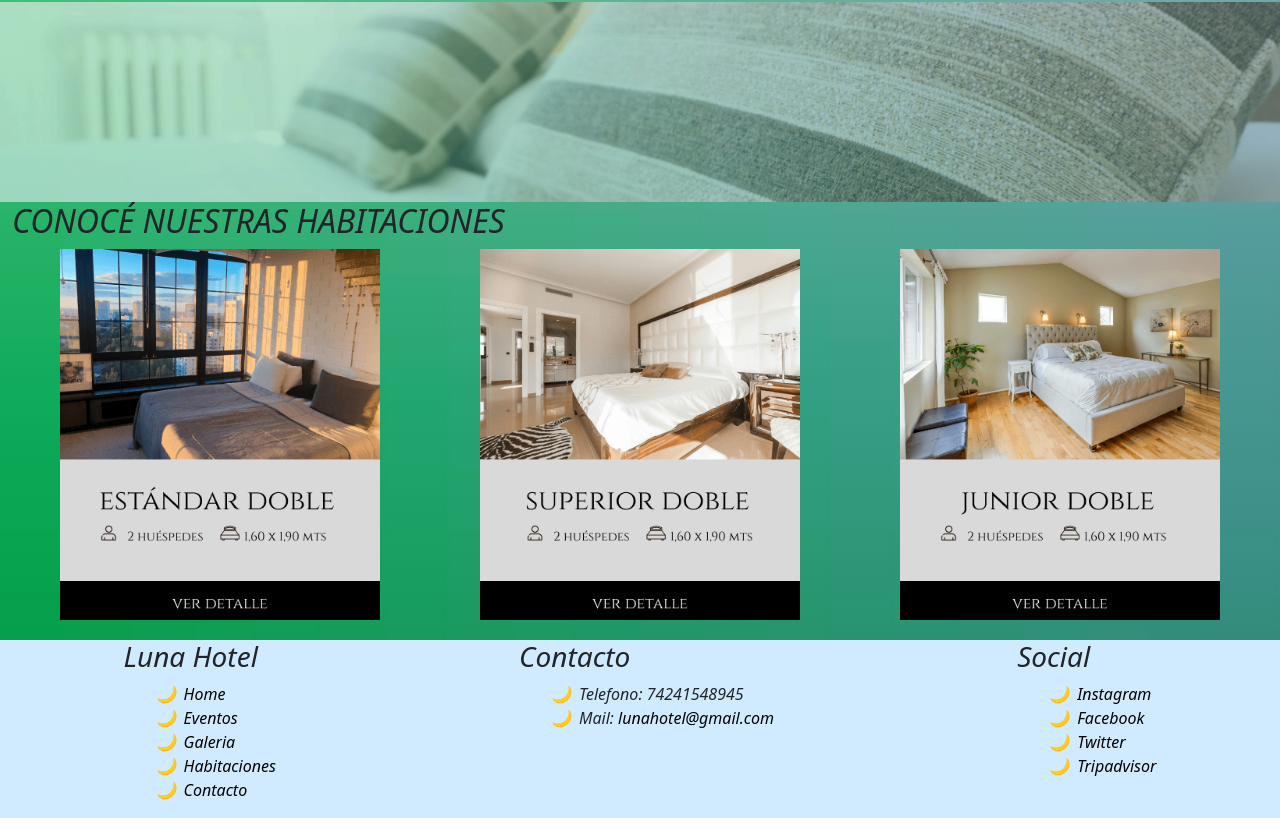
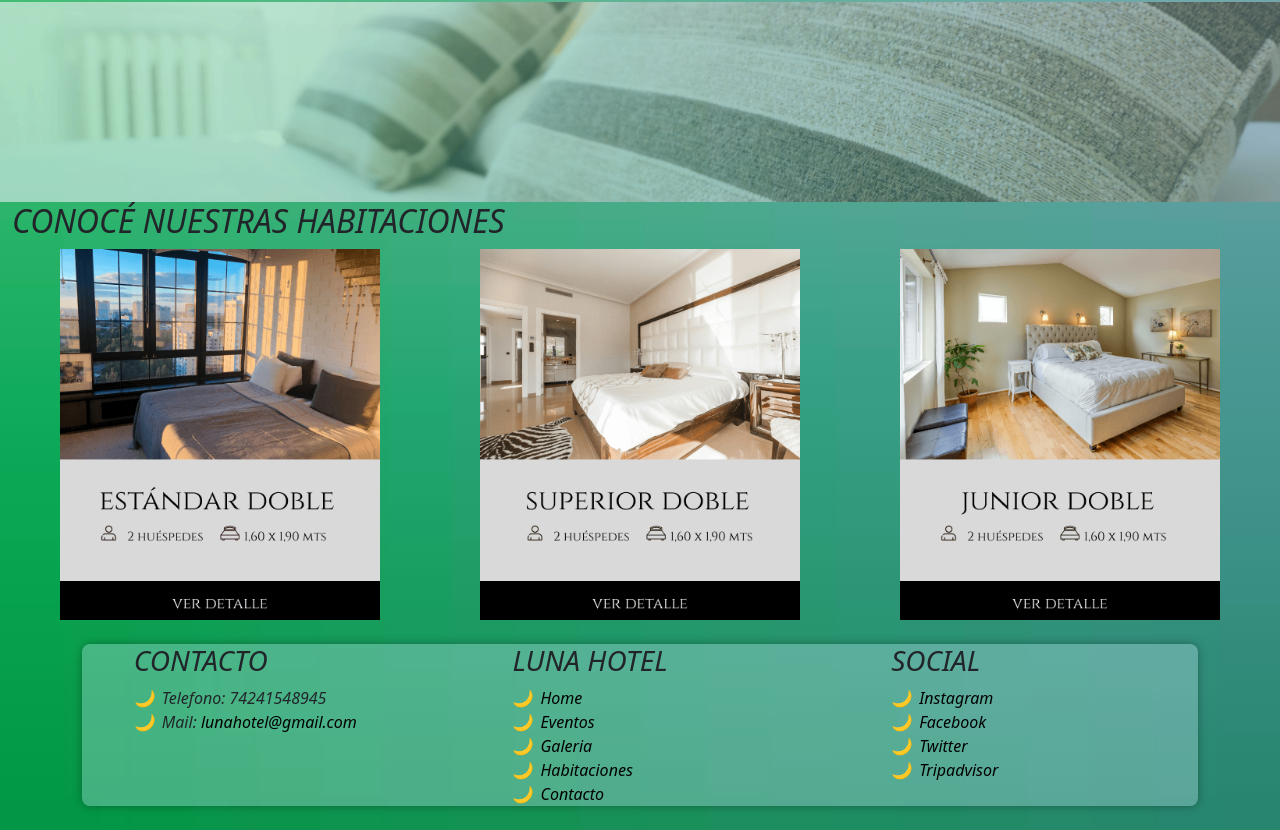
Before and after one commit to NahuelLizardo/lizardo-coder-project, a plain HTML site: page index.html in a window 1280 px wide. Shown: the part 1576-2406 px from the top of the page. Drawn offline with nearby package versions, Linux system fonts and the light colour scheme.

Commit message:
footer responsive

```diff
--- a/css/styles.css
+++ b/css/styles.css
@@ -39,7 +39,9 @@ body{
 /* ---------------------------- */
 
 .header {
-    background-color: #d0ebff;
+    background-color: rgb(208, 235, 255,0.3);
+    border-radius: 8px;
+    box-shadow: 0 0 10px rgba(0,0,0,0.3);
     display: flex;
     flex-wrap: wrap;
     justify-content: space-between;
@@ -80,7 +82,7 @@ body{
 
 .nav-menu li a:hover{
     text-decoration: underline;
-    text-decoration-color: #d0ebff;
+    text-decoration-color: rgb(208, 235, 255,0.3);
 }
 
 .portada-image {
@@ -179,12 +181,20 @@ body{
 }
 
 .footer-1{
-    background-color: #d0ebff;
+    background-color: rgb(209, 235, 255,0.3);
+    border-radius: 8px;
+    box-shadow: 0 0 10px rgba(0,0,0,0.3);
     margin-top: 20px;
     display: flex;
     flex-wrap: wrap;
     justify-content: space-around;
     gap: 20px;
+}
+
+@media (max-width: 550px) {
+    .footer-1 {flex-direction: column;
+        align-content: center;
+    }
 }
 
 .list-footer{
@@ -204,7 +214,7 @@ body{
 
 .list-footer li a:hover{
     text-decoration: underline;
-    text-decoration-color: #d0ebff;
+    text-decoration-color: rgb(208, 235, 255,0.3);
 }
 
 /* ---------------------------------- */
--- a/index.html
+++ b/index.html
@@ -116,13 +116,26 @@
 
     </main>
 
-    <footer>
-    <div class="container-fluid footer-1">
-        <div class="item-footer">
-            <h3>Luna Hotel</h3>
+
+    <footer class="text-center text-lg-start">
+    <div class="container p-4">
+    <div class="row footer-1">
+
+        <div class="col-lg-3 col-md-6 mb-4 mb-md-0 item-footer">
+
+            <h3 class="text-uppercase">Contacto</h3>
+            <ul class="list-unstyled mb-0 list-footer">
+
+                <li>Telefono: 74241548945</li>
+                <li>Mail: <a href="mailto:lunahotel@gmail.com">lunahotel@gmail.com</a></li>
+            </ul>
+        </div>
+
+        <div class="col-lg-3 col-md-6 mb-4 mb-md-0 item-footer">
+            <h3 class="text-uppercase">Luna Hotel</h3>
                 <nav>
 
-                    <ul class="list-footer">
+                    <ul class="list-unstyled mb-0 list-footer">
                         <li><a href="./Index.html">Home</a></li>
                         <li><a href="./pages/eventos.html" target="_blank">Eventos</a></li>
                         <li><a href="./pages/galeria.html" target="_blank">Galeria</a></li>
@@ -132,28 +145,18 @@
                 </nav>
         </div>
 
-        <div class="item-footer">
+        <div  class="col-lg-3 col-md-6 mb-4 mb-md-0 item-footer">
 
-            <h3>Contacto</h3>
-            <ul class="list-footer">
+            <h3 class="text-uppercase">Social</h3>
 
-                <li>Telefono: 74241548945</li>
-                <li>Mail: <a href="mailto:lunahotel@gmail.com">lunahotel@gmail.com</a></li>
-            </ul>
-        </div>
-
-
-        <div  class="item-footer">
-
-            <h3>Social</h3>
-
-            <ul class="list-footer">
+            <ul class="list-unstyled list-footer">
                 <li><a href="https://www.instagram.com/" rel="noopener" target="_blank">Instagram</a></li>
                 <li><a href="https://www.facebook.com/" rel="noopener" target="_blank">Facebook</a></li>
                 <li><a href="https://twitter.com/?lang=es" rel="noopener" target="_blank">Twitter</a></li>
                 <li><a href="https://www.tripadvisor.com.ar/" rel="noopener" target="_blank">Tripadvisor</a></li>
             </ul>
         </div>
+    </div>
     </div>
     </footer>
     <script src="https://cdn.jsdelivr.net/npm/@popperjs/core@2.11.8/dist/umd/popper.min.js" integrity="sha384-I7E8VVD/ismYTF4hNIPjVp/Zjvgyol6VFvRkX/vR+Vc4jQkC+hVqc2pM8ODewa9r" crossorigin="anonymous"></script>
```
